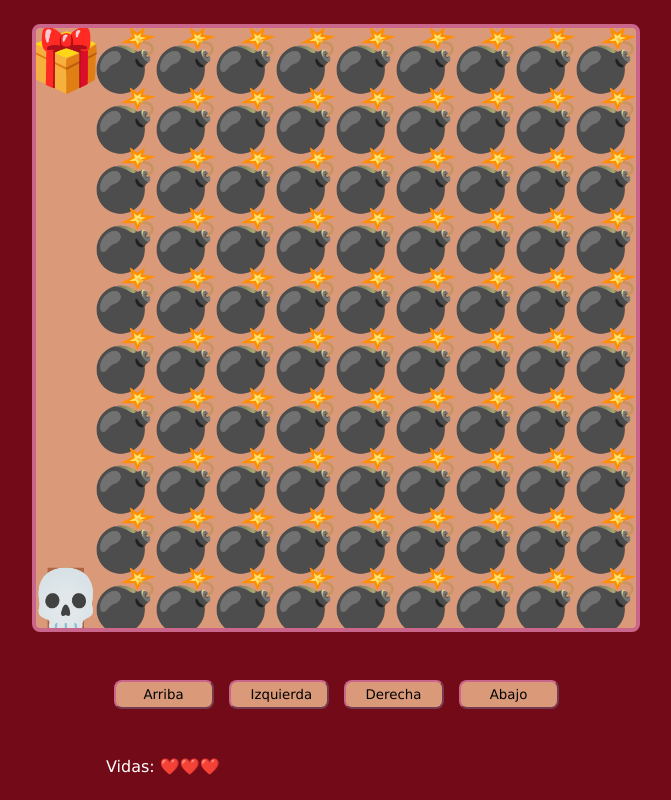
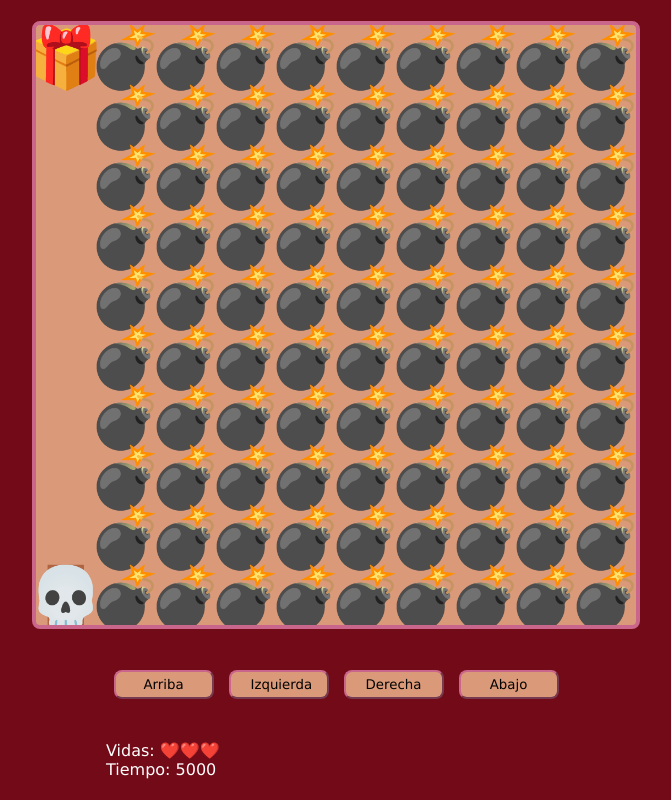
Before and after one commit to CarlosECI/Videogame-JavaScript, a plain HTML site: page index.html in a window 1280 px wide. Shown: the whole page, without its empty margins (304-975 px from the left). Drawn offline with Linux system fonts and the light colour scheme.

Commit message:
Agregamos un parrafo de tiempo al HTML y se utilizo los metodos data.now, setInterval y clearInterval para ver el tiempo que el jugador toma en terminar el juego. En caso de perder se reinicia el tiempo

```diff
--- a/game.js
+++ b/game.js
@@ -5,6 +5,7 @@ const btnDown = document.getElementById('down')
 const canvas = document.getElementById('game');
 const game = canvas.getContext('2d');
 const spanLives = document.getElementById('lives');
+const spanTime = document.getElementById('time');
 
 const playerPosition = {
     x: undefined,
@@ -26,6 +27,10 @@ let canvasSize;
 let elementsSize;
 let nivel = 0;
 let lives = 3;
+
+let timeStar;
+let timePlayer;
+let timeInterval;
 
 function setCanvasSize() {
     if (window.innerHeight > window.innerWidth) {
@@ -51,6 +56,12 @@ function startGame() {
         gameWin();
         return;
     }
+
+    if (!timeStar) {
+        timeStar = Date.now();
+        timeInterval = setInterval(showTime, 100);
+    }
+
     // El metodo .trim elimina los espacios que hayan en el inicio y el final de nuestros string. El metodo .split solo funciona para los strings, y nos devuelve un arreglo y separa cada elemento por el argumento que le enviemos.
     const mapRow = map.trim().split('\n');
     const mapCols = mapRow.map(row => row.trim().split(''));
@@ -125,6 +136,7 @@ function nextLevel() {
 
 function gameWin() {
     console.log('Terminaste el juego!!');
+    clearInterval(timeInterval);
 }
 
 function gameOver() {
@@ -133,6 +145,7 @@ function gameOver() {
     if (lives == 0) {
         nivel = 0;
         lives = 3;
+        timeStar = undefined;
     }
     playerPosition.x = undefined;
     playerPosition.y = undefined;
@@ -151,6 +164,9 @@ function showLives() {
     spanLives.innerHTML = emojis['HEART'].repeat(lives);
 }
 
+function showTime() {
+    spanTime.innerHTML = Date.now() - timeStar;
+}
 
 
 window.addEventListener('keydown', moveKeyboard);
--- a/index.html
+++ b/index.html
@@ -18,6 +18,7 @@
         </div>
         <div class="game-information">
             <p>Vidas: <span id="lives"></span></p>
+            <p>Tiempo: <span id="time"></span></p>
         </div>
     </div>
 
```
